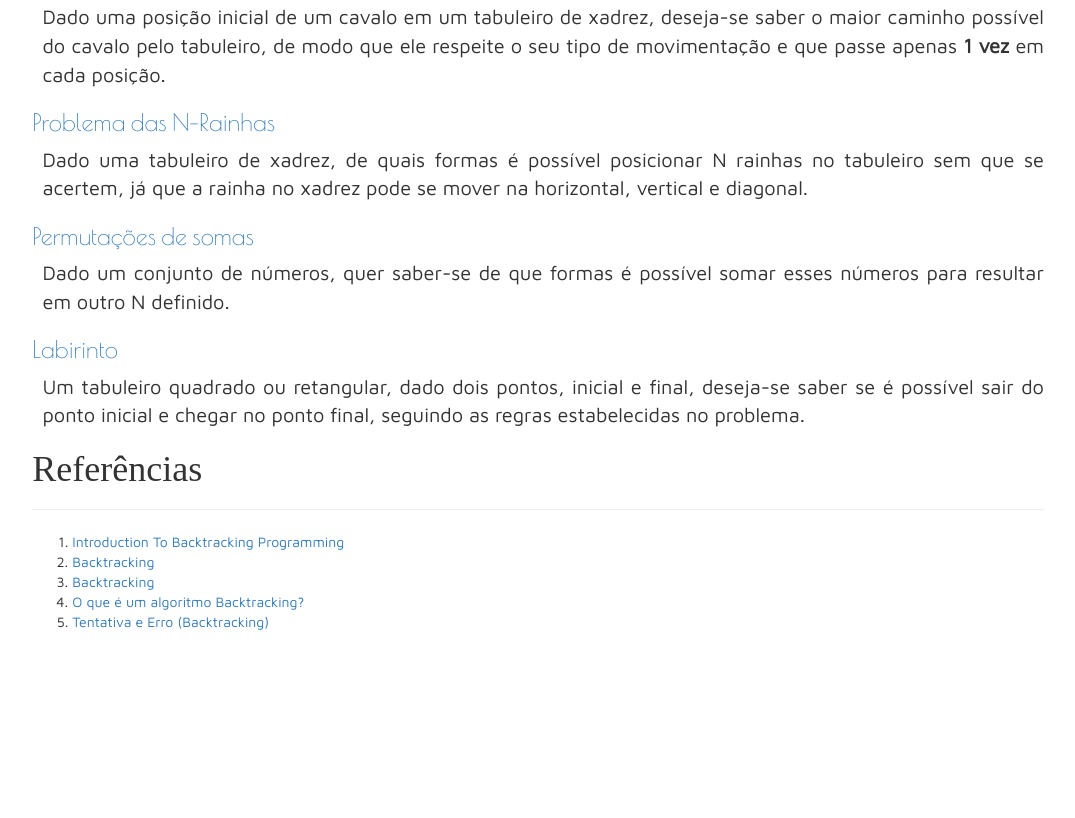
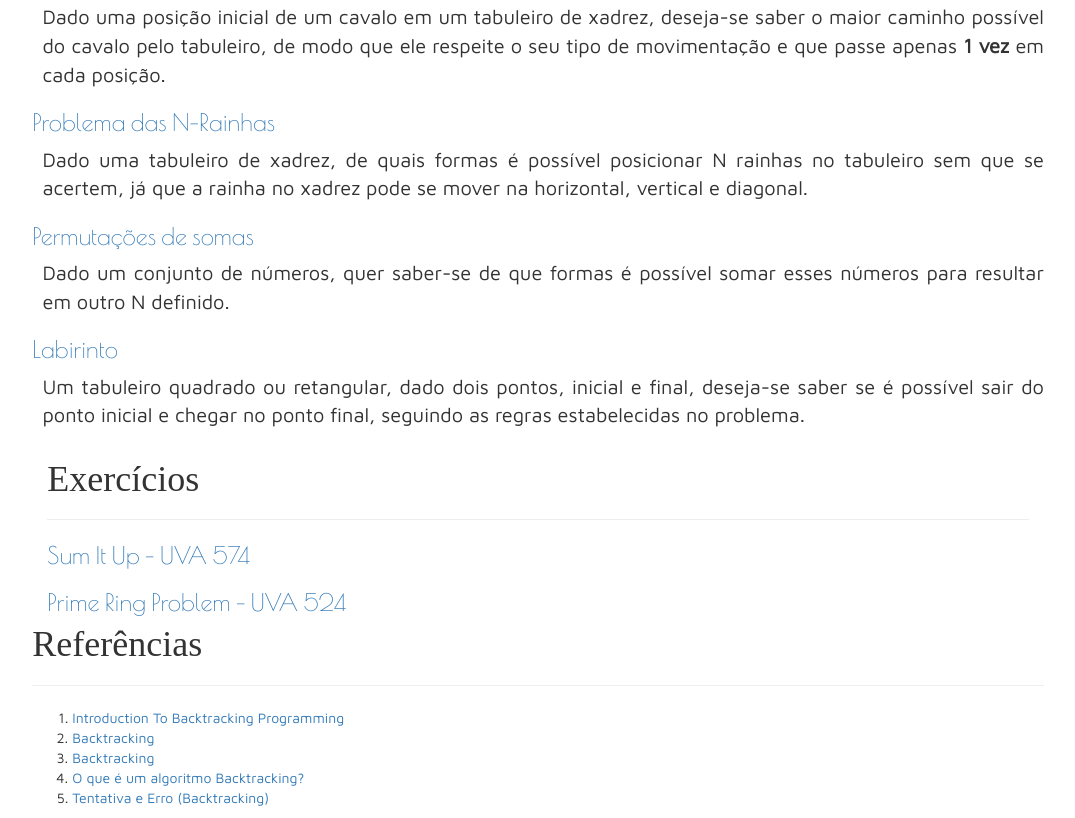
Before and after one commit to vinihcampos/algoritmos-classicos, a plain HTML site: page pages/backtracking.html in a window 1280 px wide. Shown: the part 1855-2673 px from the top of the page, without its empty margins (191-1266 px from the left). Before the commit the page ends 2497 px from the top, so only its background shows below. Drawn offline with nearby package versions, Linux system fonts and the light colour scheme; a web font is replaced by a local one.

Commit message:
Inclusão das questões de backtracking

```diff
--- a/pages/backtracking.html
+++ b/pages/backtracking.html
@@ -55,6 +55,10 @@
                     </li>
                     <li>
                         <a data-scroll href = "#aplicacoes">Aplicações</a>
+                        <hr/>
+                    </li>
+                    <li>
+                        <a data-scroll href = "#exercicios">Exercícios</a>
                         <hr/>
                     </li>
                     <li>
@@ -120,6 +124,14 @@ while(Problema não está resolvido)
                 <p>Um tabuleiro quadrado ou retangular, dado dois pontos, inicial e final, deseja-se saber se é possível sair do ponto inicial e chegar no ponto final, seguindo as regras estabelecidas no problema.</p>
 
             </div>
+            <div id = "exercicios" class = "col-sm-12">
+                <h1>Exercícios</h1>
+                <hr/>
+
+                <h3><a target = "_blank" href="https://uva.onlinejudge.org/index.php?option=com_onlinejudge&Itemid=8&page=show_problem&problem=515">Sum It Up - UVA 574</a></h3>
+                <h3><a target = "_blank" href="https://uva.onlinejudge.org/index.php?option=com_onlinejudge&Itemid=8&page=show_problem&problem=465">Prime Ring Problem - UVA 524</a></h3>
+
+            </div>
             <div id = "referencias">
                 <h1>Referências</h1>
                 <hr/>
```
